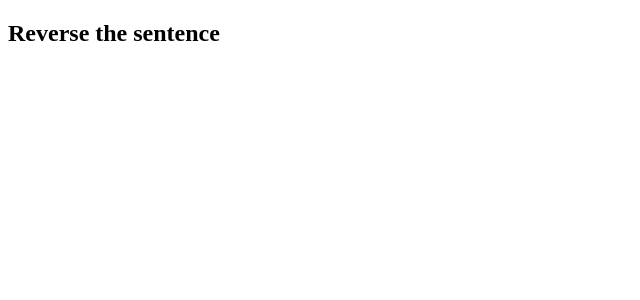
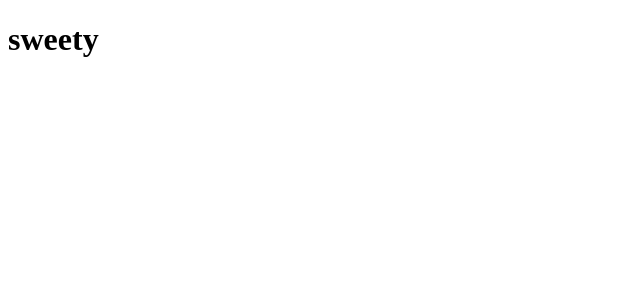
Before and after one commit to swethaogeti/react-hooks-practice, a React (Create React App) app: page / in a window 1280 px wide. Shown: the top 300 px of the page, without its empty margins (0-640 px from the left). Built offline with nearby package versions, Linux system fonts and the light colour scheme.

Commit message:
useState

```diff
--- a/src/App.js
+++ b/src/App.js
@@ -30,6 +30,8 @@ import { DebounceCustom } from "./TestSolve/DebounceCustom";
 import { ClothingStock } from "./practiceSet-1/ClothingStock";
 import { Subcription } from "./practiceSet-1/Subcription";
 import { ReverseSentence } from "./practiceSet-1/ReverseSentence";
+import { UseStateHook } from "./PracticeAllHooks/UseStateHook";
+
 export default function App() {
   return (
     <div className="App">
@@ -64,7 +66,8 @@ export default function App() {
       {/* <ClothingStock /> */}
 
       {/* <Subcription /> */}
-      <ReverseSentence />
+      {/* <ReverseSentence /> */}
+      <UseStateHook />
     </div>
   );
 }
--- a/src/PracticeAllHooks/UseStateHook.js
+++ b/src/PracticeAllHooks/UseStateHook.js
@@ -0,0 +1,14 @@
+import React, { useState } from "react";
+
+export const UseStateHook = () => {
+  const [test, setTest] = useState(() => {
+    console.log("runs once");
+    return "sweety";
+  });
+
+  return (
+    <div>
+      <h1>{test}</h1>
+    </div>
+  );
+};
```
